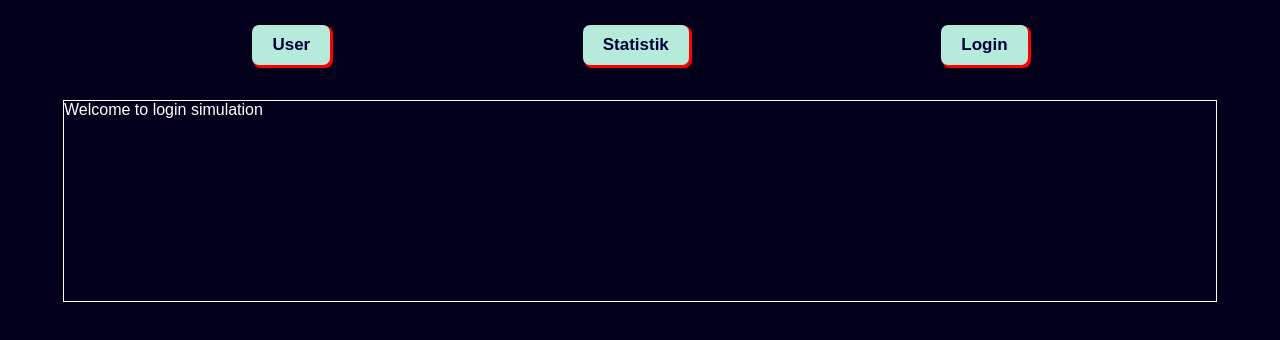
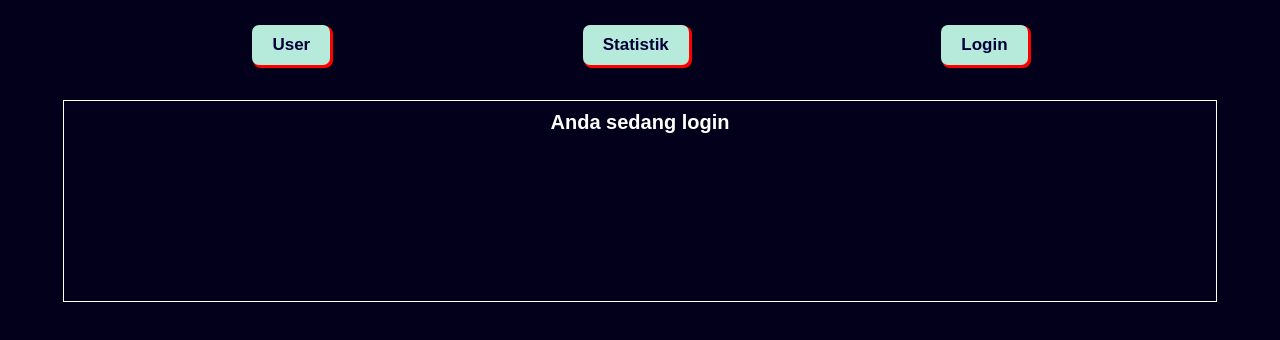
Before and after one commit to RadyaI/user-management, a React (Vite) app: page /login in a window 1280 px wide. Shown: the top 340 px of the page. Built offline with nearby package versions, Linux system fonts and the light colour scheme.

Commit message:
tes: login status

```diff
--- a/src/login.jsx
+++ b/src/login.jsx
@@ -7,7 +7,7 @@ export default function Login() {
             <Navbar></Navbar>
             <Container>
                 <Content>
-                    Welcome to login simulation
+                    <Status>Anda sedang login</Status>
                 </Content>
             </Container>
         </>
@@ -42,3 +42,12 @@ const Content = styled.div`
     margin: 0 auto;
     margin-top: 100px;
 `
+
+const Status = styled.div`
+    color: white;
+    width: fit-content;
+    padding: 10px 20px;
+    font-size: 20px;
+    font-weight: bold;
+    margin: 0 auto;
+`
```
